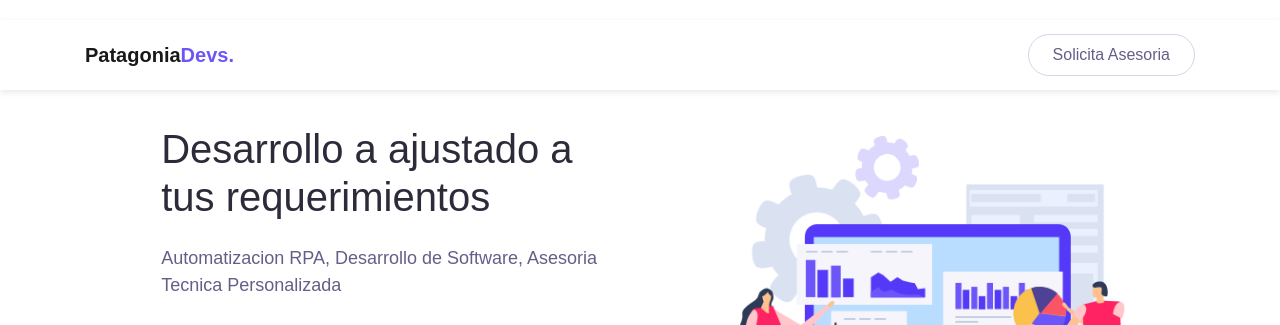
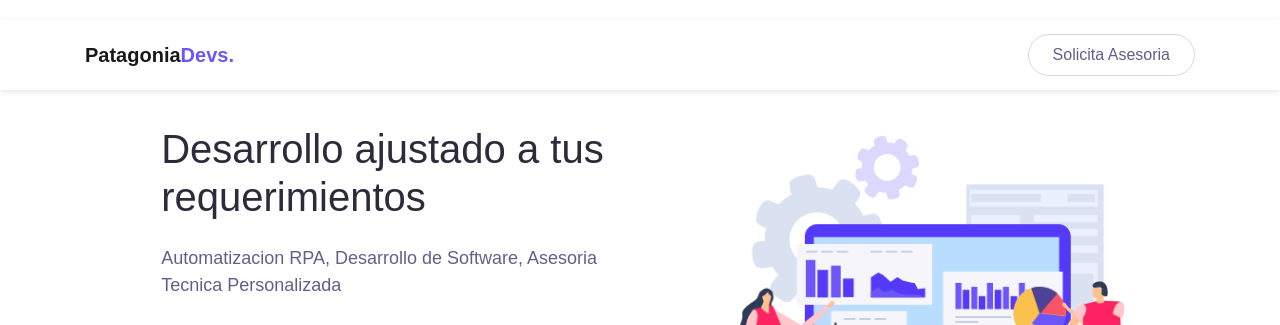
Before and after one commit to Patricioleono/devs-patagonia, a plain HTML site: page index.html in a window 1280 px wide. Shown: the top 325 px of the page. Drawn offline with Linux system fonts and the light colour scheme; files whose address does not match are found by name.

Commit message:
detalle letra

```diff
--- a/index.html
+++ b/index.html
@@ -46,7 +46,7 @@
       <div class="container h-100">
         <div class="row align-items-center h-100">
           <div class="col-lg-6 py-3 wow fadeInUp">
-            <h1 class="mb-4">Desarrollo a ajustado a tus requerimientos</h1>
+            <h1 class="mb-4">Desarrollo ajustado a tus requerimientos</h1>
             <p class="text-lg mb-5">Automatizacion RPA, Desarrollo de Software, Asesoria Tecnica Personalizada</p>
             <div class="img-place mb-3" style="width: 7em;">
               <img src="assets/img/LogoPython.png" alt="Tecnologia Primaria">
```
